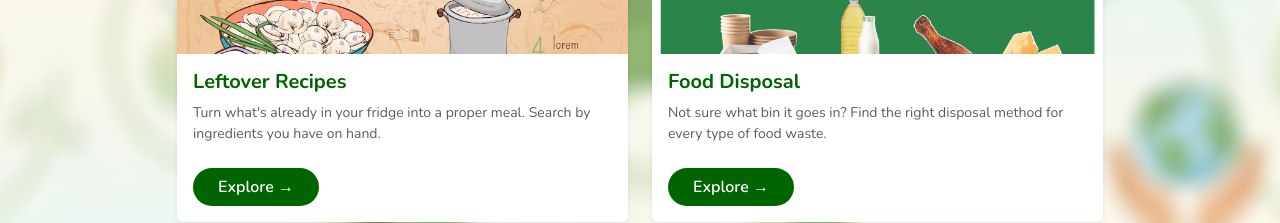
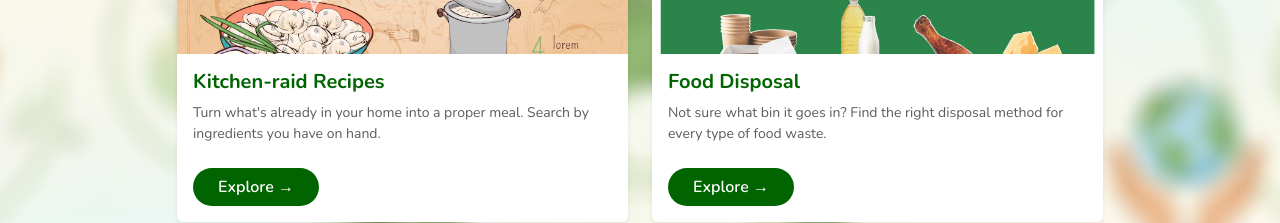
Before and after one commit to czhu0048-hash/FIT5120-Consumption-Advisor, a Vue app: page /FIT5120-Consumption-Advisor/food in a window 1280 px wide. Shown: the part 362-585 px from the top of the page. Built offline with nearby package versions, Linux system fonts and the light colour scheme.

Commit message:
minor: update from "leftover recipe" to "Kitchen-raid Recipes"

```diff
--- a/src/views/FoodMainView.vue
+++ b/src/views/FoodMainView.vue
@@ -10,8 +10,8 @@
                             class="card-img-top object-fit-cover" style="height: 260px;">
                     </div>
                     <div class="card-body d-flex flex-column gap-2">
-                        <h5 class="card-title fw-bold font_sub mb-0">Leftover Recipes</h5>
-                        <p class="card-text text-muted small">Turn what's already in your fridge into a proper meal.
+                        <h5 class="card-title fw-bold font_sub mb-0">Kitchen-raid Recipes</h5>
+                        <p class="card-text text-muted small">Turn what's already in your home into a proper meal.
                             Search by ingredients you have on hand.</p>
                         <button class="btn mt-auto align-self-start px-4 fw-semibold"
                             style="background-color: darkgreen; color: white; border-radius: 2rem;" @click="toFoodOne">
```
